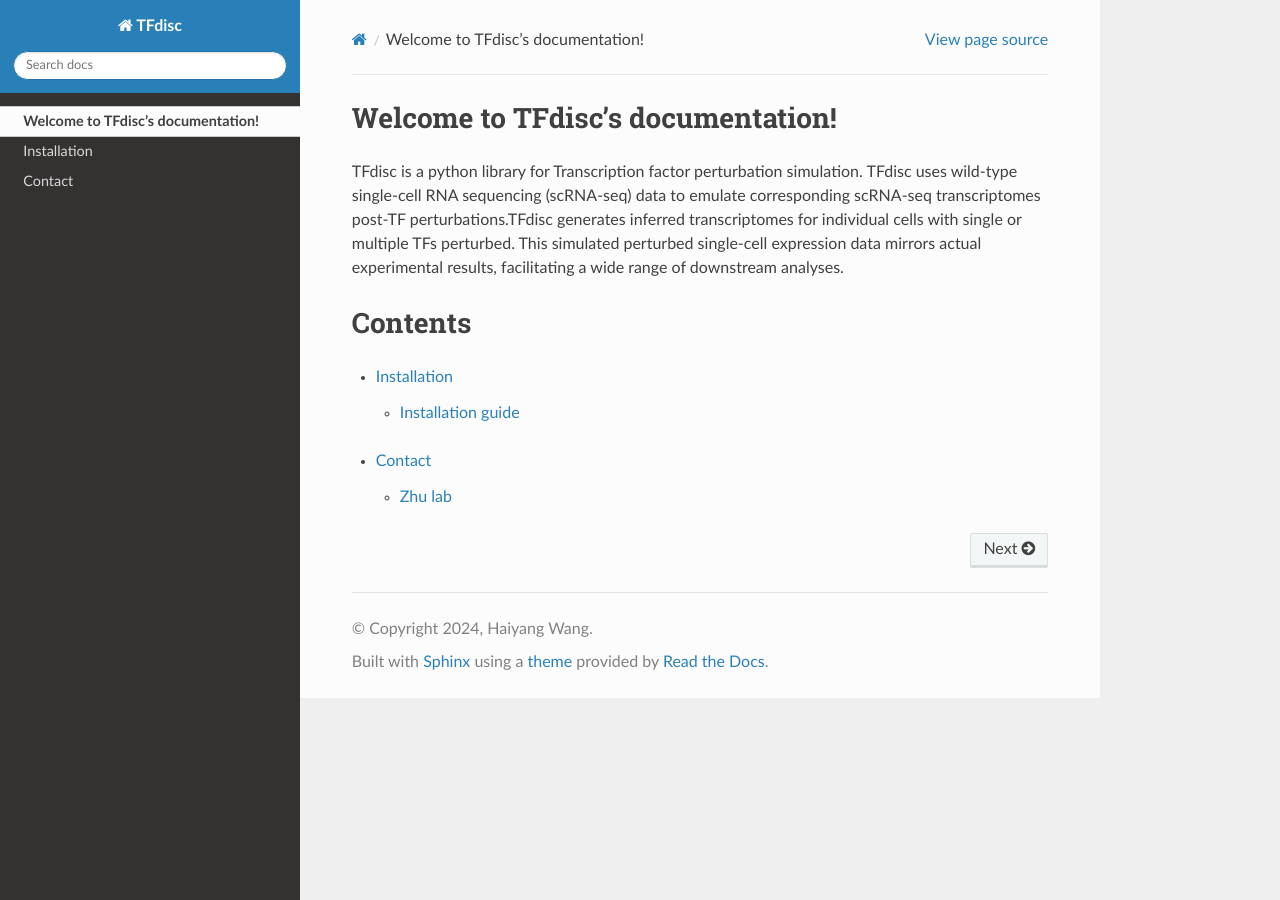
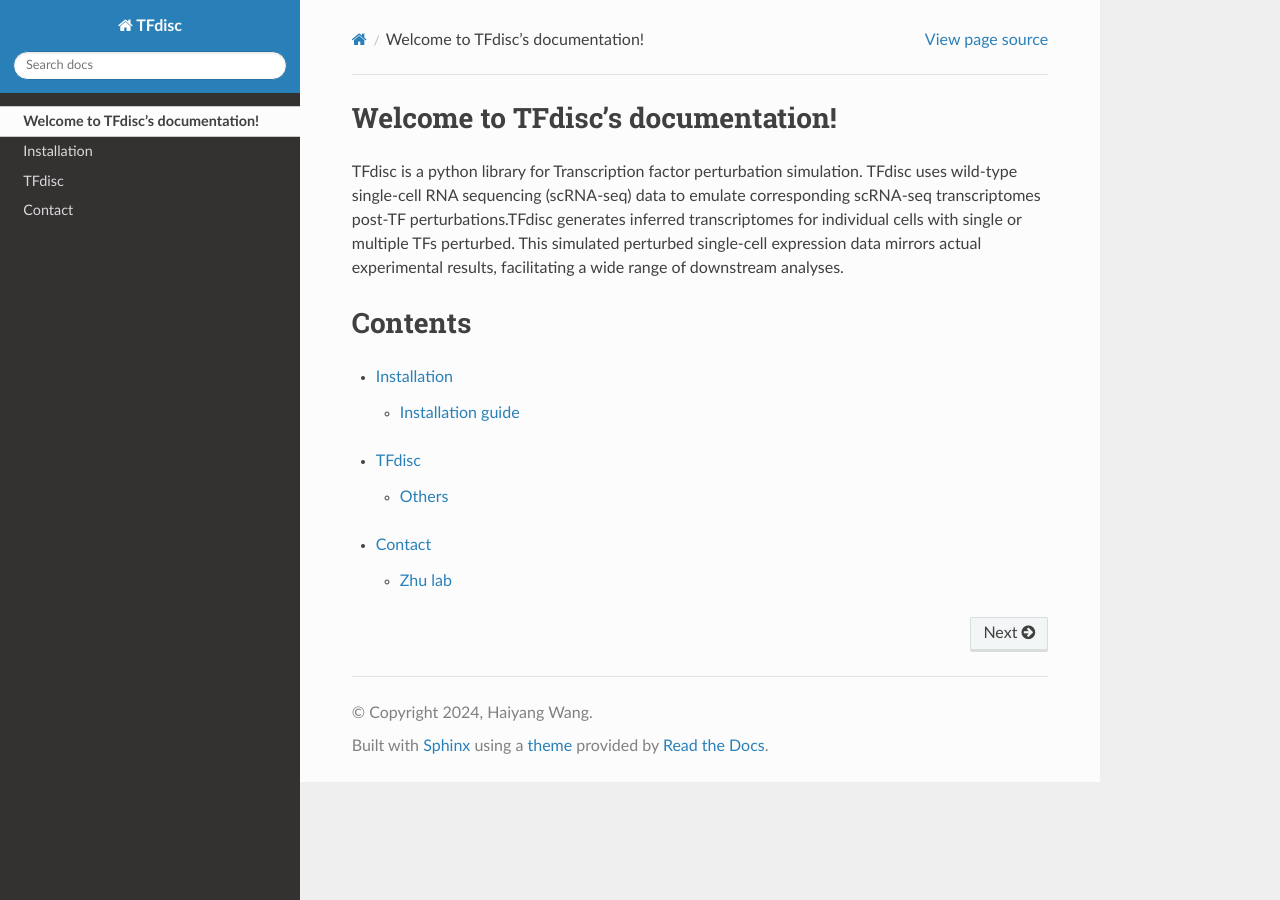
Before and after one commit to ocean-debug/TFdisc-book, a Sphinx documentation site: the page built from source/index.rst, in a window 1280 px wide. Built offline with Sphinx 7.4.7 and the Read the Docs theme 3.1.0, drawn with Linux system fonts in a browser that asks for light colours.

Commit message:
first commit

````diff
--- a/source/tutorials/index.md
+++ b/source/tutorials/index.md
@@ -1,3 +1,5 @@
+# TFdisc
+
 ```python
 import pandas as pd
 import numpy as np
@@ -94,6 +96,7 @@ pre_data = tc.gen_model.combine_predict(ave_data,TF_list,HVG_list,grn_result,"./
 
 ```
 
+## Others
 
 ```python
 tc.train_model.TF_model(ave_data,list(set(TF_list) | set(HVG_list)),
````
